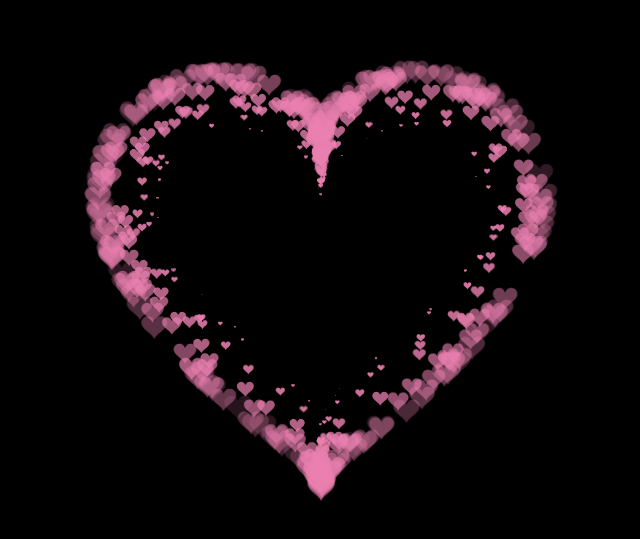
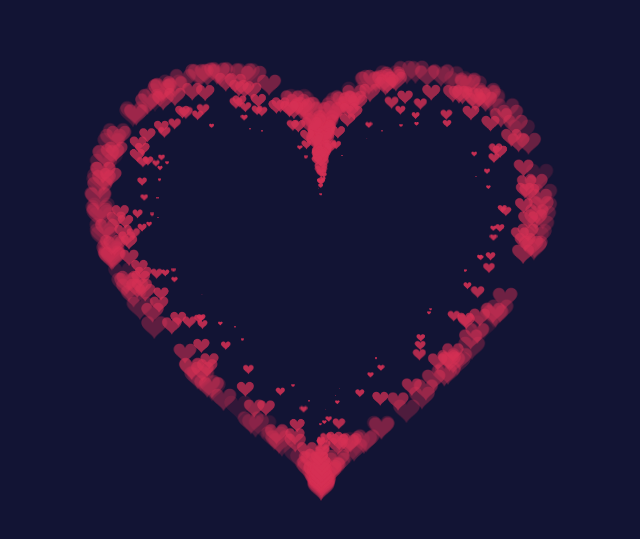
Before and after one commit to KhaB-BIT/titkok-trend, a plain HTML site: page index.html in a window 1280 px wide. Shown: the part 123-662 px from the top of the page, without its empty margins (319-959 px from the left). Drawn offline with Linux system fonts and the light colour scheme.

Commit message:
change color

```diff
--- a/index.html
+++ b/index.html
@@ -13,7 +13,7 @@
             height: 100%;
             padding: 0;
             margin: 0;
-            background: #000;
+            background: rgb(18, 20, 52);
         }
 
         canvas {
@@ -215,7 +215,7 @@
                 }
                 context.closePath();
                 // create the fill
-                context.fillStyle = '#ea80b0';
+                context.fillStyle = '#d63155';
                 context.fill();
                 // create the image
                 var image = new Image();
```
